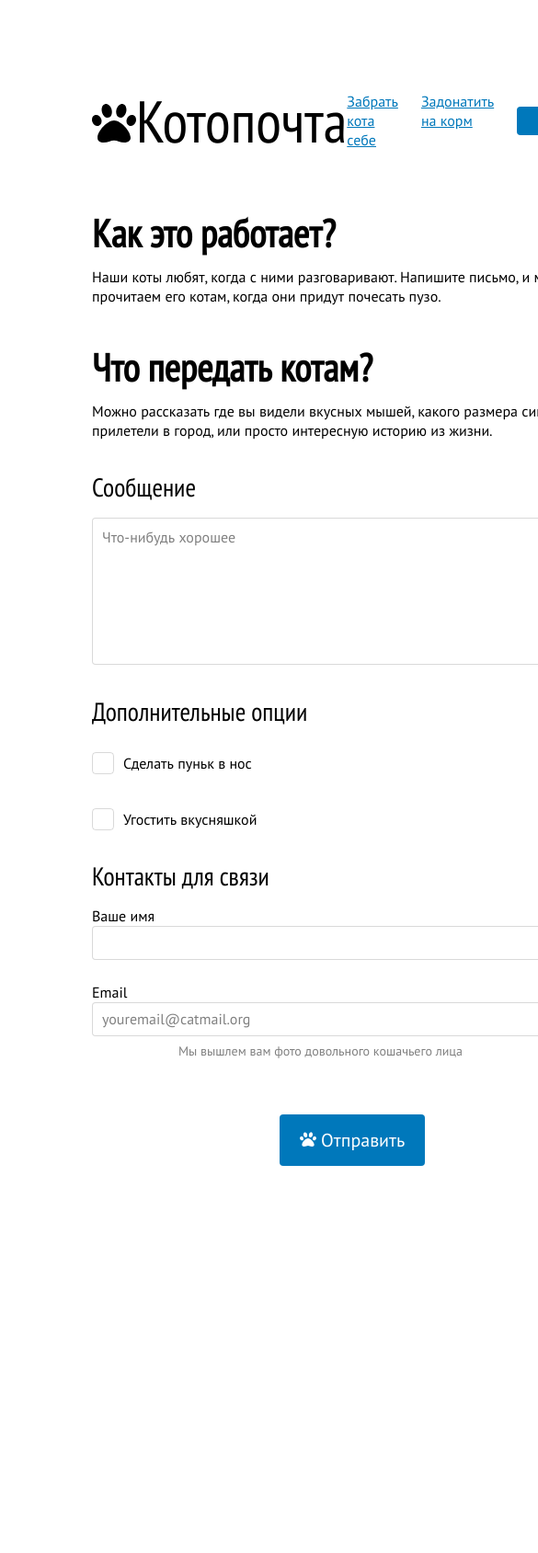
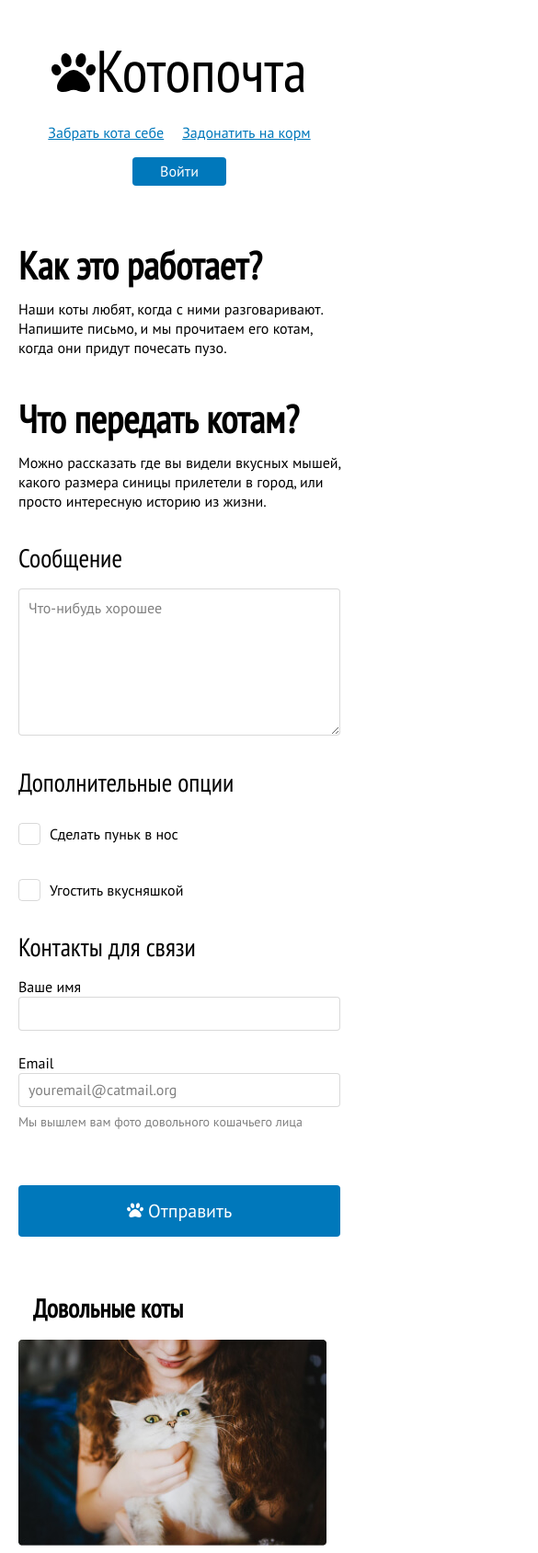
Before and after one commit to karinamaulitova/Pyrus-task, a plain HTML site: page index.html in a window 390 px wide. Shown: the top 1689 px of the page at 92% size, 585 px wide, since content can reach past the window. Before the commit the page ends 1356 px from the top, so only its background shows below. Drawn offline with Linux system fonts and the light colour scheme.

Commit message:
add mobile version

```diff
--- a/index.html
+++ b/index.html
@@ -26,10 +26,10 @@
         <nav class="header__nav nav">
             <ul class="nav__list">
                 <li class="nav__item">
-                    <a class="nav__link">Забрать кота себе</a>
+                    <a class="nav__link" href="#">Забрать кота себе</a>
                 </li>
                 <li class="nav__item">
-                    <a class="nav__link">Задонатить на корм</a>
+                    <a class="nav__link" href="#">Задонатить на корм</a>
                 </li>
             </ul>
             <button type="button" class="nav__button">Войти</button>
@@ -51,12 +51,12 @@
             </section>
             <form class="main__form form" id="interaction" name="interaction" action="#" method="POST">
                 <h2 class="visually-hidden">Форма для общения с котами</h2>
-                <fieldset class="form__fieldset" name="message" form="interaction">
-                    <legend class="form__fieldset-heading h3">Сообщение</legend>
-                    <textarea class="form__textarea" name="message" placeholder="Что-нибудь хорошее"></textarea>
+                <fieldset class="form__fieldset fieldset" name="message" form="interaction">
+                    <legend class="fieldset__heading h3">Сообщение</legend>
+                    <textarea class="form__textarea textarea" name="message" placeholder="Что-нибудь хорошее"></textarea>
                 </fieldset>
-                <fieldset class="form__fieldset" name="options" form="interaction">
-                    <legend class="form__fieldset-heading h3">Дополнительные опции</legend>
+                <fieldset class="form__fieldset fieldset" name="options" form="interaction">
+                    <legend class="fieldset__heading h3">Дополнительные опции</legend>
                     <div class="form__checkbox checkbox">
                         <input class="checkbox__inner" type="checkbox" id="touch" name="option" value="touch">
                         <label class="checkbox__label" for="touch">Сделать пуньк в нос</label>
@@ -66,8 +66,8 @@
                         <label class="checkbox__label" for="feed">Угостить вкусняшкой</label>
                     </div>
                 </fieldset>
-                <fieldset class="form__fieldset" name="contacts" form="interaction">
-                    <legend class="form__fieldset-heading h3">Контакты для связи</legend>
+                <fieldset class="form__fieldset fieldset" name="contacts" form="interaction">
+                    <legend class="fieldset__heading h3">Контакты для связи</legend>
                     <div class="form__input input">
                         <label class="input__label" for="touch">Ваше имя</label>
                         <input class="input__inner" type="text" id="name" name="name">
@@ -79,7 +79,7 @@
                         <span class="input__note">Мы вышлем вам фото довольного кошачьего лица</span>
                     </div>
                 </fieldset>
-                <button type="button" class="form__button button">
+                <button type="submit" class="form__button button">
                     <svg class="button__svg" width="48" height="43" viewBox="0 0 48 43" fill="none"
                         xmlns="http://www.w3.org/2000/svg">
                         <path
--- a/styles/blocks/button.css
+++ b/styles/blocks/button.css
@@ -9,6 +9,24 @@
   border: none;
 
   padding: 15px 22px;
+
+  cursor: pointer;
+
+  transition: all 0.6s ease;
+}
+
+.button:hover,
+.button:focus {
+  background: #62b9ea;
+}
+
+.button:active {
+  background: #0A6EA6;
+  color: rgba(255, 255, 255, 0.6);
+}
+
+.button:active .button__svg path {
+  fill: rgba(255, 255, 255, 0.6);
 }
 
 .button__svg {
@@ -18,4 +36,6 @@
 
 .button__svg path {
   fill: #ffffff;
+
+  transition: all 0.6s ease;
 }
--- a/styles/blocks/checkbox.css
+++ b/styles/blocks/checkbox.css
@@ -30,6 +30,10 @@
   border-radius: 4px;
 }
 
+.checkbox__label:active::before {
+  border: 2px solid #62B9EA;
+}
+
 .checkbox__inner:checked + .checkbox__label::after {
   content: '';
 
--- /dev/null
+++ b/styles/blocks/fieldset.css
@@ -0,0 +1,12 @@
+.fieldset {
+  border: none;
+  margin: 0;
+  padding: 0;
+
+  display: flex;
+  flex-direction: column;
+}
+
+.fieldset__heading {
+  margin-bottom: 15px;
+}
--- a/styles/blocks/form.css
+++ b/styles/blocks/form.css
@@ -1,35 +1,10 @@
 .form {
-  display: flex;
-  flex-direction: column;
-}
-
-.form__fieldset-heading {
-  margin-bottom: 15px;
-}
-
-.form__fieldset {
-  border: none;
-  margin: 0;
-  padding: 0;
-
   display: flex;
   flex-direction: column;
 }
 
 .form__fieldset:not(:last-of-type) {
   margin-bottom: 33px;
-}
-
-.form__textarea {
-  width: 100%;
-  height: 160px;
-  box-sizing: border-box;
-  padding: 10px;
-  border: 1px solid rgba(0, 0, 0, 0.15);
-  border-radius: 4px;
-
-  font-size: 16px;
-  line-height: 21px;
 }
 
 .form__textarea::placeholder {
@@ -48,3 +23,9 @@
   margin-top: 60px;
   align-self: center;
 }
+
+@media screen and (max-width: 767px) {
+  .form__button {
+    align-self: stretch;
+  }
+}
--- a/styles/blocks/header.css
+++ b/styles/blocks/header.css
@@ -3,3 +3,9 @@
   justify-content: space-between;
   align-items: center;
 }
+
+@media screen and (max-width: 767px) {
+ .header {
+   flex-direction: column;
+ }
+}
--- a/styles/blocks/input.css
+++ b/styles/blocks/input.css
@@ -21,6 +21,10 @@
   line-height: 21px;
 }
 
+.input__inner:focus {
+  outline: 2px solid #62b9ea;
+}
+
 .input__note {
   font-size: 14px;
   line-height: 18px;
@@ -28,3 +32,17 @@
 
   margin: 7px 0 0 94px;
 }
+
+@media screen and (max-width: 767px) {
+  .input {
+    flex-direction: column;
+  }
+
+  .input__inner {
+    width: 100%;
+  }
+
+  .input__note {
+    margin: 7px 0 0;
+  }
+}
--- a/styles/blocks/logo.css
+++ b/styles/blocks/logo.css
@@ -14,3 +14,26 @@
   line-height: 83px;
   margin: 0;
 }
+
+.logo__text,
+.logo__image path{
+  transition: all 0.6s ease;
+}
+
+.logo:hover .logo__text,
+.logo:focus .logo__text {
+  color: #62b9ea;
+}
+
+.logo:hover .logo__image path,
+.logo:focus .logo__image path {
+  fill: #62b9ea;
+}
+
+.logo:active .logo__text {
+  color: #0A6EA6;
+}
+
+.logo:active .logo__image path {
+  fill: #0A6EA6;
+}
--- a/styles/blocks/main.css
+++ b/styles/blocks/main.css
@@ -5,10 +5,14 @@
 
 .main__first-column-container {
   max-width: 660px;
+  display: flex;
+  flex-direction: column;
 }
 
 .main__second-column-container {
   max-width: 300px;
+  display: flex;
+  flex-direction: column;
 }
 
 .main__description:not(:last-of-type) {
@@ -18,3 +22,13 @@
 .main__form {
   margin-top: 33px;
 }
+
+@media screen and (max-width: 767px) {
+  .main {
+    flex-direction: column;
+  }
+
+  .main__first-column-container {
+    margin-bottom: 60px;
+  }
+}
--- a/styles/blocks/nav.css
+++ b/styles/blocks/nav.css
@@ -6,16 +6,35 @@
 .nav__list {
   display: flex;
   padding: 0;
+
+  margin-right: 25px;
 }
 
 .nav__item {
   list-style: none;
+  cursor: pointer;
+}
+
+.nav__item:not(:last-of-type) {
   margin-right: 25px;
 }
 
 .nav__link {
   text-decoration: underline;
   color: #0078bb;
+
+  transition: all 0.6s ease;
+}
+
+.nav__link:hover,
+.nav__link:focus {
+  text-decoration: none;
+  color: #62b9ea;
+}
+
+.nav__link:active {
+  text-decoration: none;
+  color: #0a6ea6;
 }
 
 .nav__button {
@@ -28,4 +47,32 @@
   font-family: 'PT Sans';
   font-size: 16px;
   line-height: 21px;
+
+  transition: all 0.6s ease;
+
+  cursor: pointer;
 }
+
+.nav__button:hover,
+.nav__button:focus {
+  background: #62b9ea;
+}
+
+.nav__button:active {
+  background: #0A6EA6;
+  color: rgba(255, 255, 255, 0.6);
+}
+
+@media screen and (max-width: 767px) {
+  .nav {
+    flex-direction: column;
+  }
+
+  .nav__list {
+    margin-right: 0;
+  }
+
+  .nav__item:not(:last-of-type) {
+    margin-right: 20px;
+  }
+}
--- a/styles/blocks/page.css
+++ b/styles/blocks/page.css
@@ -18,3 +18,13 @@
 .page__header {
   margin-bottom: 48px;
 }
+
+@media screen and (max-width: 767px) {
+  .page {
+    padding: 35px 20px 110px;
+  }
+
+  .page__header {
+    margin-bottom: 60px;
+  }
+}
--- a/styles/blocks/photos.css
+++ b/styles/blocks/photos.css
@@ -19,5 +19,12 @@
 }
 
 .photos__image {
-  width: 300px;
+  max-width: 300px;
 }
+
+@media screen and (max-width: 767px) {
+  .photos__image {
+    min-width: 100%;
+    max-width: initial;
+  }
+}
--- /dev/null
+++ b/styles/blocks/textarea.css
@@ -0,0 +1,16 @@
+.textarea {
+  width: 100%;
+  height: 160px;
+  box-sizing: border-box;
+  padding: 10px;
+  border: 1px solid rgba(0, 0, 0, 0.15);
+  border-radius: 4px;
+
+  font-size: 16px;
+  line-height: 21px;
+
+}
+
+.textarea:focus {
+  outline: 2px solid #62B9EA;
+}
--- a/styles/index.css
+++ b/styles/index.css
@@ -7,7 +7,9 @@
 @import url("./blocks/main.css");
 @import url("./blocks/description.css");
 @import url("./blocks/form.css");
+@import url("./blocks/fieldset.css");
 @import url("./blocks/h3.css");
+@import url("./blocks/textarea.css");
 @import url("./blocks/checkbox.css");
 @import url("./blocks/input.css");
 @import url("./blocks/button.css");
```
